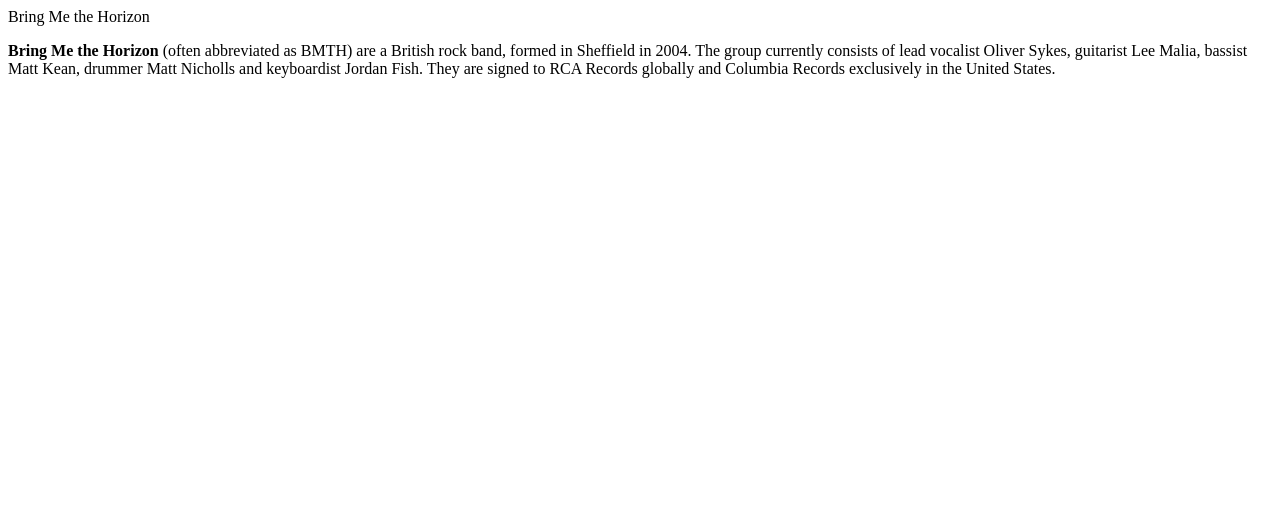
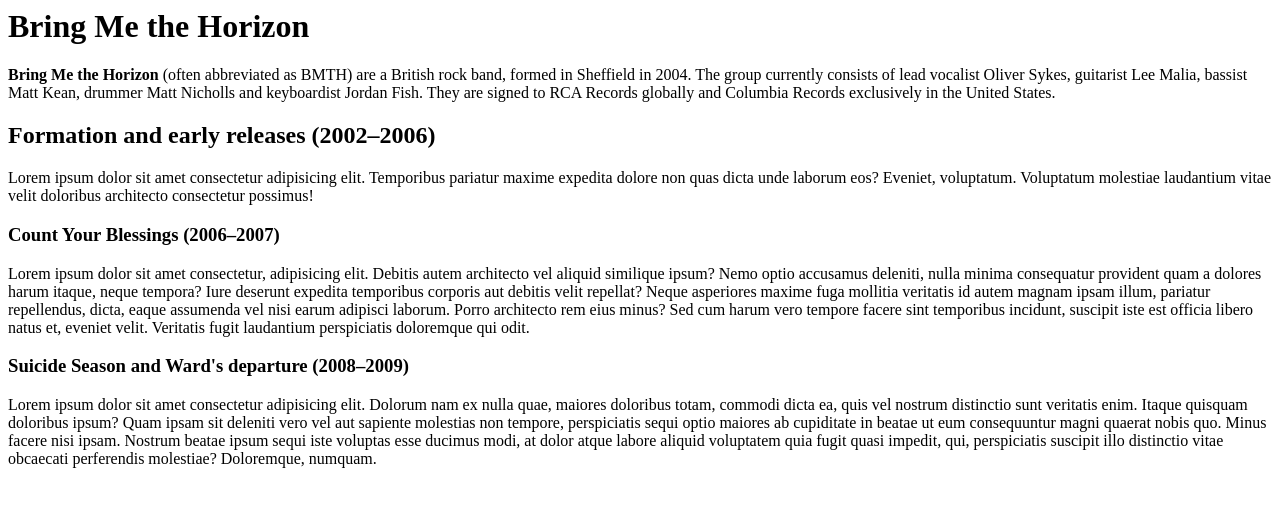
Before and after one commit to rickycary/BootcampRefresher23, a plain HTML site: page Section3/lesson23/index.html in a window 1280 px wide. Drawn offline with Linux system fonts and the light colour scheme.

Commit message:
Heading Element lesson

```diff
--- a/Section3/lesson23/index.html
+++ b/Section3/lesson23/index.html
@@ -1,3 +1,21 @@
-<p>Bring Me the Horizon</p>
+<h1>Bring Me the Horizon</h1>
+
 
 <p><b>Bring Me the Horizon</b> (often abbreviated as BMTH) are a British rock band, formed in Sheffield in 2004. The group currently consists of lead vocalist Oliver Sykes, guitarist Lee Malia, bassist Matt Kean, drummer Matt Nicholls and keyboardist Jordan Fish. They are signed to RCA Records globally and Columbia Records exclusively in the United States.</p>
+
+<h2>Formation and early releases (2002–2006)
+</h2>
+
+<p>Lorem ipsum dolor sit amet consectetur adipisicing elit. Temporibus pariatur maxime expedita dolore non quas dicta unde laborum eos? Eveniet, voluptatum. Voluptatum molestiae laudantium vitae velit doloribus architecto consectetur possimus!</p>
+
+<h3>Count Your Blessings (2006–2007)
+</h3>
+<p>Lorem ipsum dolor sit amet consectetur, adipisicing elit. Debitis autem architecto vel aliquid similique ipsum? Nemo optio accusamus deleniti, nulla minima consequatur provident quam a dolores harum itaque, neque tempora?
+Iure deserunt expedita temporibus corporis aut debitis velit repellat? Neque asperiores maxime fuga mollitia veritatis id autem magnam ipsam illum, pariatur repellendus, dicta, eaque assumenda vel nisi earum adipisci laborum.
+Porro architecto rem eius minus? Sed cum harum vero tempore facere sint temporibus incidunt, suscipit iste est officia libero natus et, eveniet velit. Veritatis fugit laudantium perspiciatis doloremque qui odit.</p>
+
+<h3>Suicide Season and Ward's departure (2008–2009)
+</h3>
+<p>Lorem ipsum dolor sit amet consectetur adipisicing elit. Dolorum nam ex nulla quae, maiores doloribus totam, commodi dicta ea, quis vel nostrum distinctio sunt veritatis enim. Itaque quisquam doloribus ipsum?
+Quam ipsam sit deleniti vero vel aut sapiente molestias non tempore, perspiciatis sequi optio maiores ab cupiditate in beatae ut eum consequuntur magni quaerat nobis quo. Minus facere nisi ipsam.
+Nostrum beatae ipsum sequi iste voluptas esse ducimus modi, at dolor atque labore aliquid voluptatem quia fugit quasi impedit, qui, perspiciatis suscipit illo distinctio vitae obcaecati perferendis molestiae? Doloremque, numquam.</p>
```
